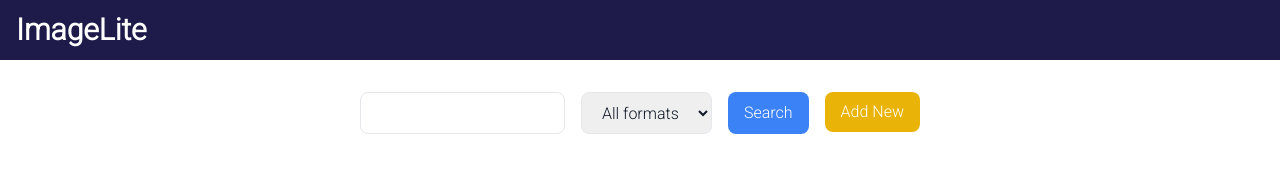
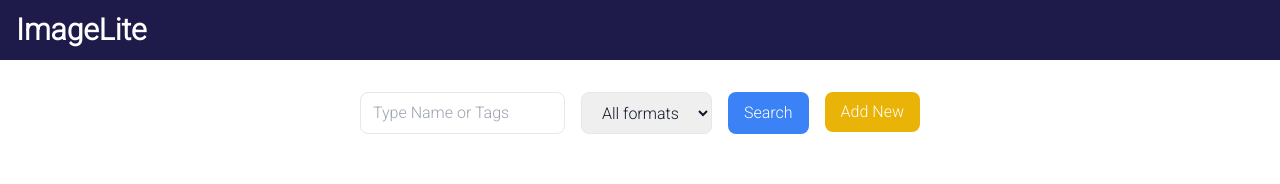
Before and after one commit to masprog2022/imagelite, a Next.js app in the folder app/: page /gallery in a window 1280 px wide. Shown: the top 184 px of the page. Built offline with nearby package versions, Linux system fonts and the light colour scheme.

Commit message:
feat: add InputText in the galleryPage

```diff
--- a/app/src/app/gallery/page.tsx
+++ b/app/src/app/gallery/page.tsx
@@ -1,5 +1,5 @@
 "use client";
-import { Button, ImageCard, Template } from "@/components";
+import { Button, ImageCard, InputText, Template } from "@/components";
 import { Image } from "@/resources/image/image.resource";
 import { useImageService } from "@/resources/image/image.service";
 import Link from "next/link";
@@ -41,10 +41,9 @@
     <Template loading={loading}>
       <section className="flex flex-col items-center justify-center my-5">
         <div className="flex space-x-4">
-          <input
+          <InputText
+            placeholder="Type Name or Tags"
             onChange={(event) => setQuery(event.target.value)}
-            type="text"
-            className="px-3 py-2 text-gray-900 border rounded-lg"
           />
           <select
             onChange={(event) => setExtension(event.target.value)}
```
